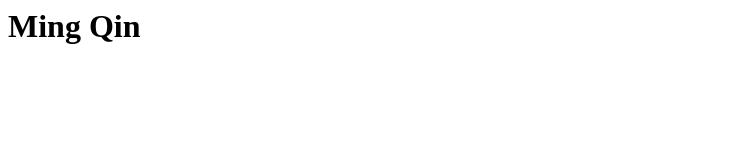
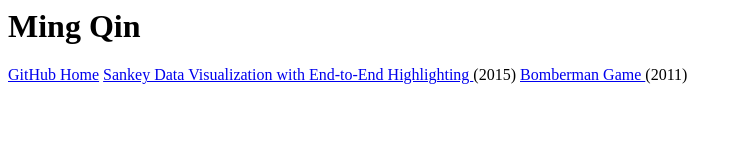
Before and after one commit to QinMing/QinMing.github.io, a plain HTML site: page index.html in a window 1280 px wide. Shown: the whole page, without its empty margins (0-742 px from the left). Drawn offline with Linux system fonts and the light colour scheme.

Commit message:
Update index.html

```diff
--- a/index.html
+++ b/index.html
@@ -1 +1,4 @@
 <h1>Ming Qin</h1>
+<a href='//github.com/qinming'>GitHub Home</a>
+<a href='//qinming.github.io/sankey'>Sankey Data Visualization with End-to-End Highlighting </a>(2015)
+<a href='https://github.com/QinMing/Bomberman-Game'>Bomberman Game </a>(2011)
```
